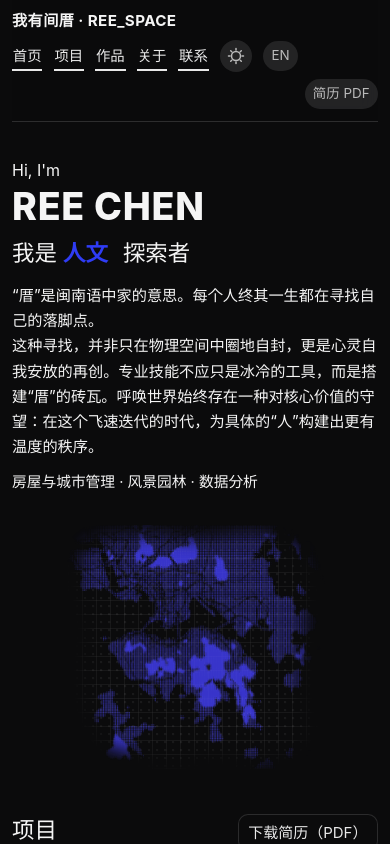
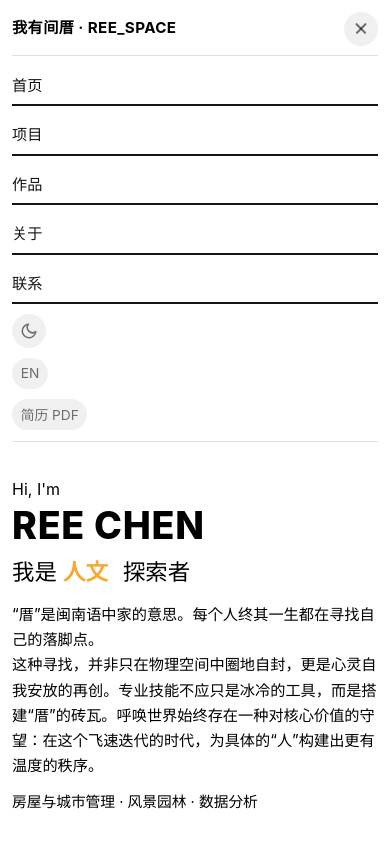
Before and after one commit to Rysen030800/REE_SPACE, a Vue app: page / in a window 390 px wide. Both pictures are taken after a click on the button "Toggle menu". Shown: the top 844 px of the page. Built offline with nearby package versions, Linux system fonts and the light colour scheme; the HTML template or start-up script is replaced by a standard one.

Commit message:
feat: polish mobile menu open/close animation

```diff
--- a/src/App.vue
+++ b/src/App.vue
@@ -1,5 +1,5 @@
 <script setup lang="ts">
-import { computed } from 'vue'
+import { computed, ref } from 'vue'
 import { RouterLink, RouterView } from 'vue-router'
 import { copy } from './i18n'
 import { useUiStore } from './stores/ui'
@@ -8,32 +8,56 @@ const year = new Date().getFullYear()
 const ui = useUiStore()
 
 const text = computed(() => copy[ui.lang])
-
 const langButtonText = computed(() => (ui.lang === 'zh' ? copy.zh.buttons.langToEn : copy.en.buttons.langToZh))
 
 const themeAriaLabel = computed(() => {
-  if (ui.lang === 'zh') return ui.theme === 'light' ? '切换到黑夜模式' : '切换到白天模式'
   return ui.theme === 'light' ? 'Switch to dark mode' : 'Switch to light mode'
 })
 
 const langAriaLabel = computed(() => {
-  return ui.lang === 'zh' ? '切换到英文' : 'Switch to Chinese'
+  return 'Switch language'
 })
+
+const mobileMenuOpen = ref(false)
+const menuAriaLabel = computed(() => (ui.lang === 'zh' ? 'Toggle menu' : 'Toggle menu'))
+
+function toggleMobileMenu() {
+  mobileMenuOpen.value = !mobileMenuOpen.value
+}
+
+function closeMobileMenu() {
+  mobileMenuOpen.value = false
+}
 </script>
 
 <template>
   <div class="app-shell">
     <header class="site-header">
-      <RouterLink class="brand" :to="{ path: '/', hash: '#home' }">我有间厝 · REE_SPACE</RouterLink>
+      <div class="header-top">
+        <RouterLink class="brand" :to="{ path: '/', hash: '#home' }" @click="closeMobileMenu">我有间厝 · REE_SPACE</RouterLink>
 
-      <nav class="nav">
-        <RouterLink class="nav-link" :to="{ path: '/', hash: '#home' }">{{ text.nav.home }}</RouterLink>
-        <RouterLink class="nav-link" :to="{ path: '/', hash: '#projects' }">{{ text.nav.projects }}</RouterLink>
-        <RouterLink class="nav-link" :to="{ path: '/', hash: '#creative' }">{{ text.nav.creative }}</RouterLink>
-        <RouterLink class="nav-link" :to="{ path: '/', hash: '#about' }">{{ text.nav.about }}</RouterLink>
-        <RouterLink class="nav-link" :to="{ path: '/', hash: '#contact' }">{{ text.nav.contact }}</RouterLink>
+        <button
+          class="nav-toggle"
+          :class="{ open: mobileMenuOpen }"
+          type="button"
+          :aria-label="menuAriaLabel"
+          :aria-expanded="mobileMenuOpen"
+          @click="toggleMobileMenu"
+        >
+          <span class="nav-toggle-line" />
+          <span class="nav-toggle-line" />
+          <span class="nav-toggle-line" />
+        </button>
+      </div>
 
-        <button class="nav-icon" type="button" :aria-label="themeAriaLabel" @click="ui.toggleTheme">
+      <nav class="nav" :class="{ open: mobileMenuOpen }">
+        <RouterLink class="nav-link" :to="{ path: '/', hash: '#home' }" @click="closeMobileMenu">{{ text.nav.home }}</RouterLink>
+        <RouterLink class="nav-link" :to="{ path: '/', hash: '#projects' }" @click="closeMobileMenu">{{ text.nav.projects }}</RouterLink>
+        <RouterLink class="nav-link" :to="{ path: '/', hash: '#creative' }" @click="closeMobileMenu">{{ text.nav.creative }}</RouterLink>
+        <RouterLink class="nav-link" :to="{ path: '/', hash: '#about' }" @click="closeMobileMenu">{{ text.nav.about }}</RouterLink>
+        <RouterLink class="nav-link" :to="{ path: '/', hash: '#contact' }" @click="closeMobileMenu">{{ text.nav.contact }}</RouterLink>
+
+        <button class="nav-icon" type="button" :aria-label="themeAriaLabel" @click="ui.toggleTheme(); closeMobileMenu()">
           <svg v-if="ui.theme === 'light'" viewBox="0 0 24 24" width="18" height="18" aria-hidden="true">
             <path
               fill="none"
@@ -63,10 +87,11 @@ const langAriaLabel = computed(() => {
           </svg>
         </button>
 
-        <button class="nav-action nav-lang" type="button" :aria-label="langAriaLabel" @click="ui.toggleLang">
+        <button class="nav-action nav-lang" type="button" :aria-label="langAriaLabel" @click="ui.toggleLang(); closeMobileMenu()">
           {{ langButtonText }}
         </button>
-        <a class="nav-action resume" href="/resume.pdf" download>{{ text.nav.resume }}</a>
+
+        <a class="nav-action resume" href="/resume.pdf" download @click="closeMobileMenu">{{ text.nav.resume }}</a>
       </nav>
     </header>
 
@@ -103,6 +128,13 @@ const langAriaLabel = computed(() => {
   will-change: background-color;
 }
 
+.header-top {
+  display: flex;
+  align-items: center;
+  gap: 0.85rem;
+  flex: 0 0 auto;
+}
+
 .brand {
   font-weight: 700;
   letter-spacing: 0.04em;
@@ -111,12 +143,50 @@ const langAriaLabel = computed(() => {
   white-space: nowrap;
 }
 
+.nav-toggle {
+  display: none;
+  appearance: none;
+  border: 0;
+  background-color: var(--chip-bg);
+  color: var(--nav-link);
+  width: 38px;
+  height: 38px;
+  border-radius: 999px;
+  cursor: pointer;
+  align-items: center;
+  justify-content: center;
+  flex-direction: column;
+  gap: 4px;
+  transition: background-color 0.5s ease, color 0.5s ease;
+}
+
+.nav-toggle-line {
+  width: 14px;
+  height: 1.5px;
+  border-radius: 2px;
+  background: currentColor;
+  transition: transform 0.25s ease, opacity 0.25s ease;
+}
+
+.nav-toggle.open .nav-toggle-line:nth-child(1) {
+  transform: translateY(5.5px) rotate(45deg);
+}
+
+.nav-toggle.open .nav-toggle-line:nth-child(2) {
+  opacity: 0;
+}
+
+.nav-toggle.open .nav-toggle-line:nth-child(3) {
+  transform: translateY(-5.5px) rotate(-45deg);
+}
+
 .nav {
   display: flex;
   gap: 0.75rem;
   flex-wrap: wrap;
   align-items: center;
   justify-content: flex-end;
+  margin-left: auto;
 }
 
 .nav-link {
@@ -174,6 +244,11 @@ const langAriaLabel = computed(() => {
   color: var(--nav-link-hover);
 }
 
+.nav-toggle:hover {
+  background-color: var(--chip-bg-hover);
+  color: var(--nav-link-hover);
+}
+
 .nav-action:hover {
   background-color: var(--chip-bg-hover);
   color: var(--nav-link-hover);
@@ -202,6 +277,9 @@ const langAriaLabel = computed(() => {
   .nav-link,
   .nav-action,
   .nav-icon,
+  .nav-toggle,
+  .nav-toggle-line,
+  .nav,
   .site-footer {
     transition: none;
   }
@@ -209,10 +287,15 @@ const langAriaLabel = computed(() => {
 
 @media (max-width: 960px) {
   .site-header {
-    flex-direction: column;
-    align-items: flex-start;
-    gap: 0.75rem;
-    padding: 0.95rem 0 0.85rem;
+    display: block;
+    padding: 0.9rem 0 0.8rem;
+  }
+
+  .header-top {
+    justify-content: space-between;
+    width: 100%;
+    gap: 0.7rem;
+    margin-bottom: 0.6rem;
   }
 
   .brand {
@@ -220,21 +303,67 @@ const langAriaLabel = computed(() => {
     line-height: 1.2;
   }
 
+  .nav-toggle {
+    display: inline-flex;
+    flex: 0 0 auto;
+  }
+
   .nav {
+    margin-left: 0;
     width: 100%;
+    display: flex;
+    gap: 0.6rem;
+    flex-direction: column;
+    align-items: stretch;
     justify-content: flex-start;
-    gap: 0.55rem 0.75rem;
+    border-top: 1px solid var(--color-border);
+    padding-top: 0.65rem;
+    max-height: 0;
+    opacity: 0;
+    overflow: hidden;
+    pointer-events: none;
+    transform: translateY(-6px);
+    transition:
+      max-height 0.32s ease,
+      opacity 0.22s ease,
+      transform 0.25s ease;
+  }
+
+  .nav.open {
+    max-height: 420px;
+    opacity: 1;
+    pointer-events: auto;
+    transform: translateY(0);
+  }
+
+  .nav-link {
+    display: block;
+    padding: 0.45rem 0;
+    border-bottom: 1px solid var(--color-border);
+  }
+
+  .nav-link.router-link-exact-active {
+    border-bottom-width: 2px;
+    padding-bottom: 0.4rem;
+  }
+
+  .nav-icon,
+  .nav-action {
+    align-self: flex-start;
+  }
+
+  .resume {
+    margin-left: 0;
   }
 }
 
 @media (max-width: 640px) {
   .site-main {
-    padding: 1rem 0;
+    padding: 0.95rem 0;
   }
 
   .site-header {
-    gap: 0.6rem;
-    padding: 0.85rem 0 0.75rem;
+    padding: 0.82rem 0 0.72rem;
   }
 
   .brand {
@@ -242,40 +371,29 @@ const langAriaLabel = computed(() => {
     letter-spacing: 0.025em;
   }
 
-  .nav {
-    gap: 0.45rem 0.7rem;
-  }
-
   .nav-link {
-    order: 1;
-    font-size: 0.96rem;
-    padding: 0.2rem 0.05rem;
-  }
-
-  .nav-icon,
-  .nav-lang,
-  .resume {
-    order: 2;
+    font-size: 1rem;
   }
 
   .nav-action {
-    font-size: 0.9rem;
-    padding: 0.32rem 0.58rem;
-  }
-
-  .resume {
-    margin-left: auto;
+    font-size: 0.92rem;
+    padding: 0.35rem 0.62rem;
   }
 
   .nav-icon {
-    width: 32px;
-    height: 32px;
+    width: 34px;
+    height: 34px;
+  }
+
+  .nav-toggle {
+    width: 36px;
+    height: 36px;
   }
 }
 
 @media (max-width: 420px) {
   .site-header {
-    padding: 0.75rem 0 0.7rem;
+    padding: 0.72rem 0 0.64rem;
   }
 
   .brand {
@@ -283,12 +401,37 @@ const langAriaLabel = computed(() => {
   }
 
   .nav-link {
-    font-size: 0.9rem;
+    font-size: 0.95rem;
   }
 
   .nav-action {
-    font-size: 0.84rem;
-    padding: 0.28rem 0.52rem;
+    font-size: 0.86rem;
+    padding: 0.3rem 0.54rem;
+  }
+
+  .nav-toggle {
+    width: 34px;
+    height: 34px;
+  }
+}
+
+@media (min-width: 961px) {
+  .nav {
+    display: flex !important;
+  }
+
+  .nav-toggle {
+    display: none !important;
+  }
+
+  .nav-link {
+    border-bottom: 0;
+    padding: 0.25rem 0.1rem;
+  }
+
+  .nav-link.router-link-exact-active {
+    border-bottom: 2px solid currentColor;
+    padding-bottom: 0.15rem;
   }
 }
 </style>
```
